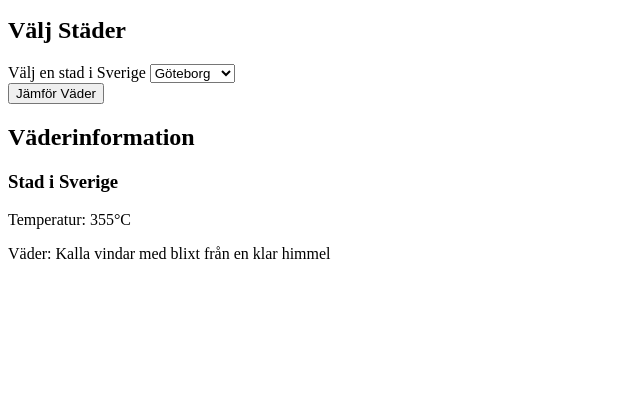
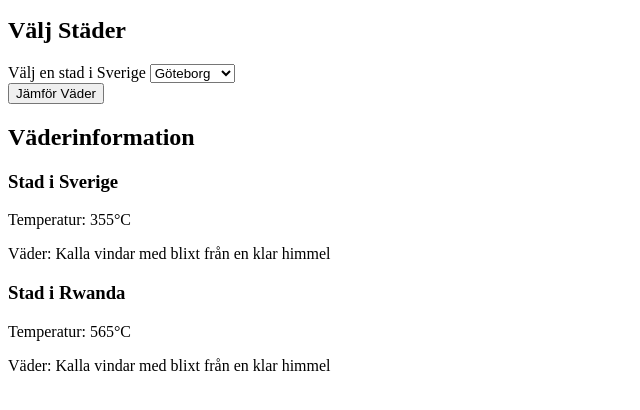
Before and after one commit to WilliamSkogh/hemsida-grupp, a plain HTML site: page index.html in a window 1280 px wide. Shown: the part 104-514 px from the top of the page, without its empty margins (0-640 px from the left). Drawn offline with Linux system fonts and the light colour scheme.

Commit message:
Lagt till väderdata för Rwanda: temperatur och väderbeskrivning

```diff
--- a/index.html
+++ b/index.html
@@ -33,7 +33,11 @@
         <p id="sverigeTemperatur">Temperatur: 355°C</p>
          <p id="sverigeNederbord">Väder: Kalla vindar med blixt från en klar himmel</p>
      </div>
-
+     <div id="rwandaVader" class="vader-kort">
+      <h3>Stad i Rwanda</h3>
+      <p id="rwandaTemperatur">Temperatur: 565°C</p>
+      <p id="rwandaNederbord">Väder: Kalla vindar med blixt från en klar himmel</p>
+     </div>
  </section>
     </main>
     <script src="script.js"></script>
```
